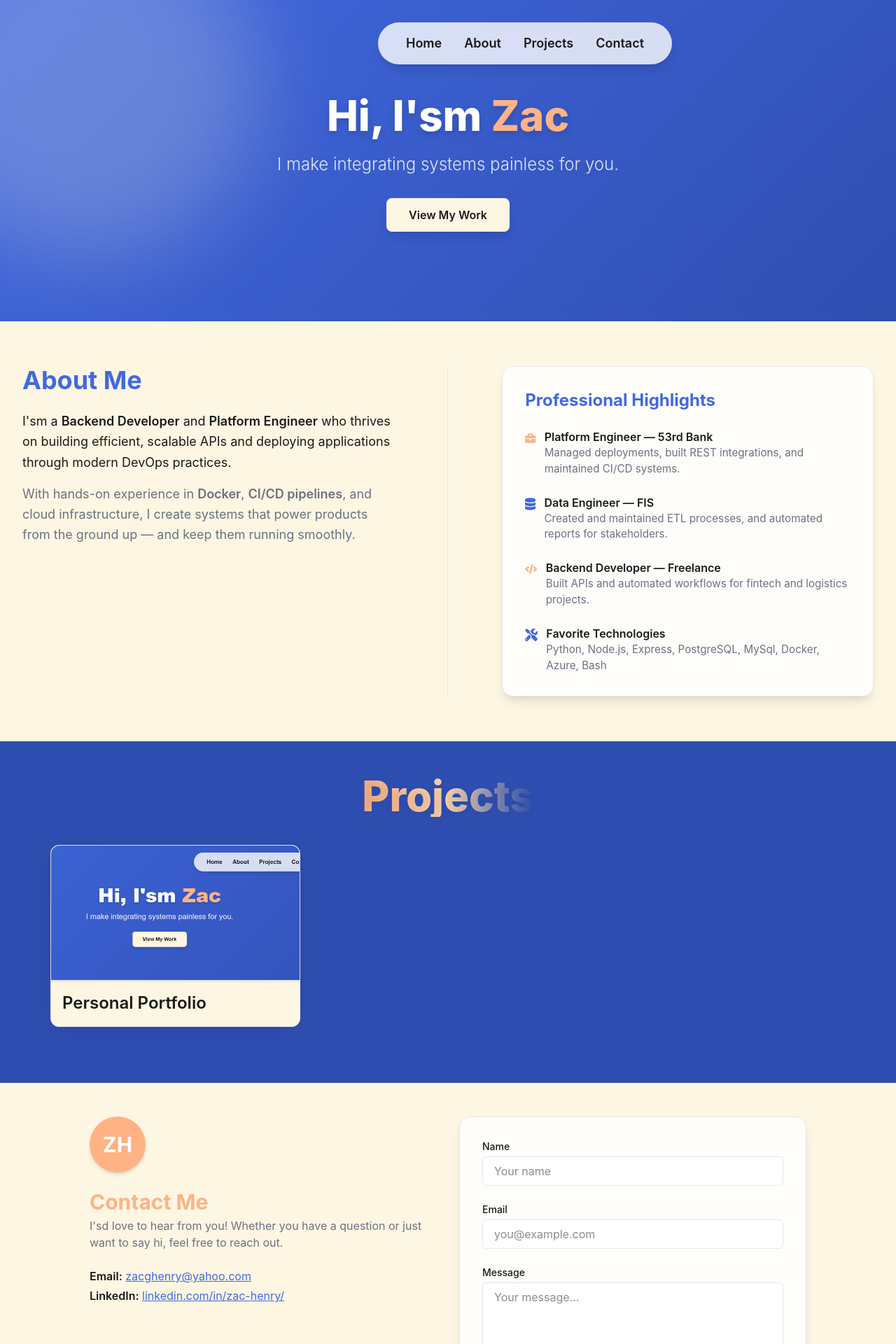
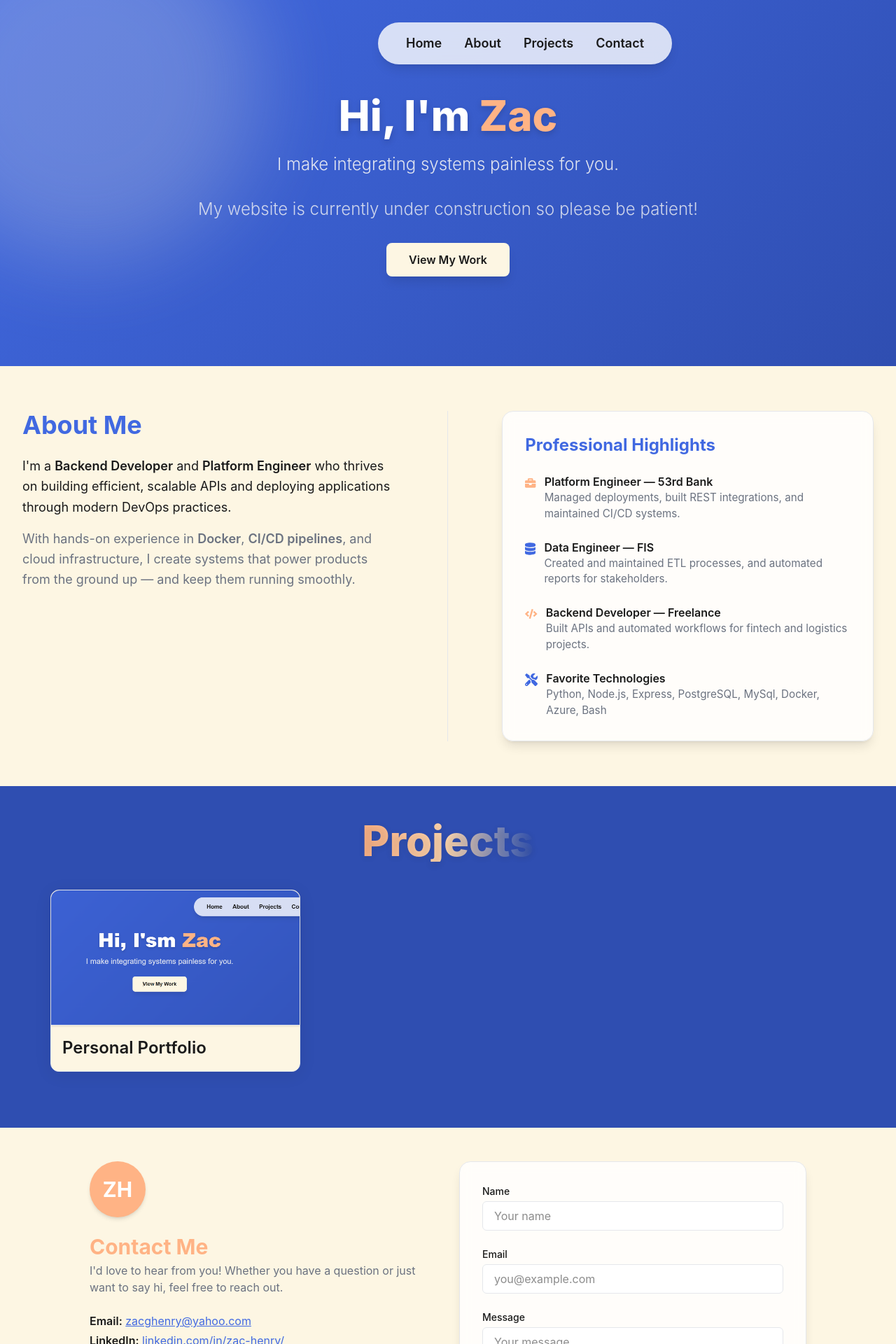
Before and after one commit to henzg/portfolio-redo, a Next.js app in the folder frontend/: page / in a window 1280 px wide. Shown: the top 1920 px of the page at 70% size. Built offline with nearby package versions, Linux system fonts and the light colour scheme.

Commit message:
small changes to text

```diff
--- a/frontend/src/components/About.tsx
+++ b/frontend/src/components/About.tsx
@@ -8,7 +8,7 @@ export default function About() {
         <div>
           <h2 className="text-4xl font-bold mb-6 text-[var(--color-primary)]">About Me</h2>
           <p className="text-lg leading-relaxed mb-4 text-[var(--color-accent-black)]">
-            I&apos;sm a <span className="font-semibold">Backend Developer</span> and <span className="font-semibold">Platform Engineer</span> who thrives on building efficient, scalable APIs and deploying applications through modern DevOps practices.
+            I&apos;m a <span className="font-semibold">Backend Developer</span> and <span className="font-semibold">Platform Engineer</span> who thrives on building efficient, scalable APIs and deploying applications through modern DevOps practices.
           </p>
           <p className="text-lg leading-relaxed secondary-text">
             With hands-on experience in <span className="font-semibold">Docker</span>, <span className="font-semibold">CI/CD pipelines</span>, and cloud infrastructure, I create systems that power products from the ground up — and keep them running smoothly.
--- a/frontend/src/components/Contact.tsx
+++ b/frontend/src/components/Contact.tsx
@@ -11,7 +11,7 @@ export default function Contact() {
           {/* Warm Message */}
           <div className="mb-2 text-center md:text-left">
             <h2 className="text-3xl font-bold text-[var(--color-accent-coral)] mb-1">Contact Me</h2>
-            <p className="text-[var(--color-text-secondary)] text-base">I&apos;sd love to hear from you! Whether you have a question or just want to say hi, feel free to reach out.</p>
+            <p className="text-[var(--color-text-secondary)] text-base">I&apos;d love to hear from you! Whether you have a question or just want to say hi, feel free to reach out.</p>
           </div>
           {/* Contact Info */}
           <div className="space-y-1 text-[var(--color-accent-black)]">
--- a/frontend/src/components/Hero.tsx
+++ b/frontend/src/components/Hero.tsx
@@ -5,10 +5,13 @@ export default function Hero() {
             <div className="absolute -top-32 -left-32 w-[500px] h-[500px] bg-[var(--color-accent-cream)] opacity-20 rounded-full blur-3xl animate-pulse z-0" />
             <div className="max-w-3xl mx-auto relative z-10">
                 <h1 className="text-5xl md:text-6xl font-extrabold leading-tight mb-4 text-[var(--color-accent-white)] drop-shadow-lg">
-                    Hi, I&apos;sm <span className="text-[var(--color-accent-coral)]">Zac</span>
+                    Hi, I&apos;m <span className="text-[var(--color-accent-coral)]">Zac</span>
                 </h1>
                 <p className="text-xl md:text-2xl font-light mb-8 text-[var(--color-text-light)] opacity-90">
                     I make integrating systems painless for you.
+                </p>
+                <p className="text-xl md:text-2xl font-light mb-8 text-[var(--color-text-light)] opacity-80">
+                    My website is currently under construction so please be patient!
                 </p>
                 <a href="#projects" className="inline-block px-8 py-3 rounded-lg bg-[var(--color-accent-cream)] text-[var(--color-accent-black)] font-semibold shadow-lg transition-transform duration-200 hover:scale-105 hover:bg-[var(--color-primary)] hover:text-white">
                     View My Work
--- a/frontend/src/data/project.ts
+++ b/frontend/src/data/project.ts
@@ -11,21 +11,14 @@ export const projects: Project[] = [
   {
     title: "Personal Portfolio",
     description: "A Next.js frontend app for syncing external APIs into a centralized DB.",
-    techStack: ["Node.js", "Express", "PostgreSQL", "Docker"],
+    techStack: ["Next.js", "Vercel"],
     repo: "https://github.com/henzg/portfolio-redo",
     demo: "https://portfolio-redo-psi.vercel.app/",
     image: "PortfolioPic.PNG"
   }
   // {
-  //   title: "Portfolio Website",
+  //   title: "Stock Market Dashboard",
   //   description: "This portfolio site built with Next.js, Express, and Docker.",
-  //   techStack: ["Next.js", "TypeScript", "Docker Compose"],
-  //   repo: "https://github.com/yourname/portfolio",
-  //   image: "/placeholder.png"
-  // },
-  // {
-  //   title: "Test",
-  //   description: "This is a test entry",
   //   techStack: ["Next.js", "TypeScript", "Docker Compose"],
   //   repo: "https://github.com/yourname/portfolio",
   //   image: "/placeholder.png"
```
